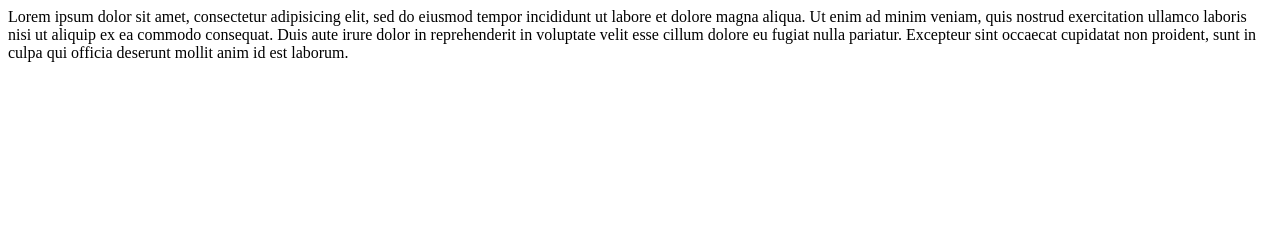
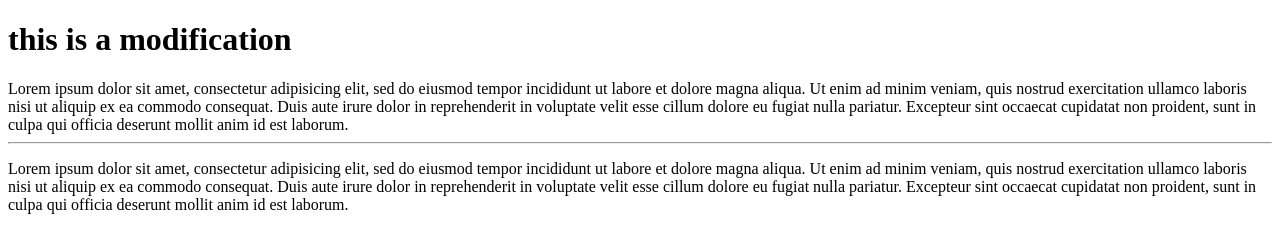
Before and after one commit to juliet036/class1903we, a plain HTML site: page index.html in a window 1280 px wide. Drawn offline with Linux system fonts and the light colour scheme.

Commit message:
modify index string

```diff
--- a/index.html
+++ b/index.html
@@ -4,12 +4,23 @@
 	<title>learning git</title>
 </head>
 <body>
+<h1>this is a modification</h1>
 Lorem ipsum dolor sit amet, consectetur adipisicing elit, sed do eiusmod
 tempor incididunt ut labore et dolore magna aliqua. Ut enim ad minim veniam,
 quis nostrud exercitation ullamco laboris nisi ut aliquip ex ea commodo
 consequat. Duis aute irure dolor in reprehenderit in voluptate velit esse
 cillum dolore eu fugiat nulla pariatur. Excepteur sint occaecat cupidatat non
 proident, sunt in culpa qui officia deserunt mollit anim id est laborum.
+<hr>
+
+<p>
+	Lorem ipsum dolor sit amet, consectetur adipisicing elit, sed do eiusmod
+	tempor incididunt ut labore et dolore magna aliqua. Ut enim ad minim veniam,
+	quis nostrud exercitation ullamco laboris nisi ut aliquip ex ea commodo
+	consequat. Duis aute irure dolor in reprehenderit in voluptate velit esse
+	cillum dolore eu fugiat nulla pariatur. Excepteur sint occaecat cupidatat non
+	proident, sunt in culpa qui officia deserunt mollit anim id est laborum.
+</p>
 
 </body>
 </html>
```
